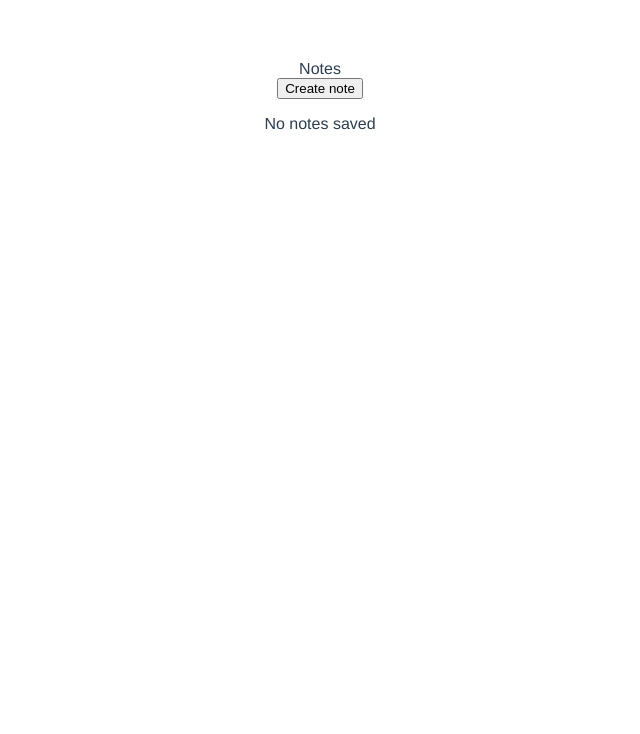
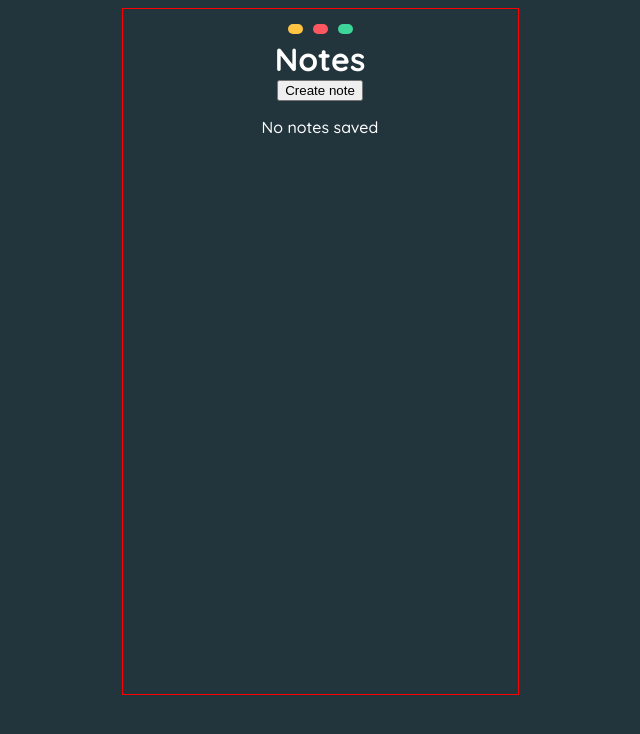
Before and after one commit to thamaragerigr/Notes, a Vue app: page / in a window 1280 px wide. Shown: the top 734 px of the page, without its empty margins (320-960 px from the left). Built offline with nearby package versions, Linux system fonts and the light colour scheme.

Commit message:
added title style

```diff
--- a/public/index.html
+++ b/public/index.html
@@ -6,6 +6,7 @@
     <meta name="viewport" content="width=device-width,initial-scale=1.0">
     <link rel="icon" href="<%= BASE_URL %>favicon.ico">
     <title>My Notes</title>
+    <link href="https://fonts.googleapis.com/css2?family=Quicksand:wght@500;700&display=swap" rel="stylesheet">
   </head>
   <body>
     <noscript>
--- a/src/App.vue
+++ b/src/App.vue
@@ -1,6 +1,13 @@
 <template>
   <div id="app">
-    Notes
+    <div>
+      <div class="dots">
+        <span class="yellow"></span>
+        <span class="red"></span>
+        <span class="green"></span>
+      </div>
+      <h1>Notes</h1>
+    </div>
     <NotesList/>
   </div>
 </template>
@@ -17,12 +24,47 @@ export default {
 </script>
 
 <style>
-#app {
-  font-family: Avenir, Helvetica, Arial, sans-serif;
-  -webkit-font-smoothing: antialiased;
-  -moz-osx-font-smoothing: grayscale;
+body {
+  background: #22343C;
+  color: white;
+  font-family: 'Quicksand', sans-serif;
   text-align: center;
-  color: #2c3e50;
-  margin-top: 60px;
+}
+
+#app{
+  margin: auto;
+  max-width: 375px;
+  min-height: 665px;
+  padding: 10px;
+  border: 1px red solid;
+}
+
+.dots{
+  display: flex;
+  justify-content: center;
+}
+.yellow{
+  margin: 5px;
+  width: 15px;
+  height: 10px;
+  background: #FFC542;
+  border-radius: 6px;
+}
+.red{
+  margin: 5px;
+  width: 15px;
+  height: 10px;
+  background: #FF575F;
+  border-radius: 6px;
+}
+.green{
+  margin: 5px;
+  width: 15px;
+  height: 10px;
+  background: #3DD598;
+  border-radius: 6px;
+}
+h1{
+  margin: 0;
 }
 </style>
```
